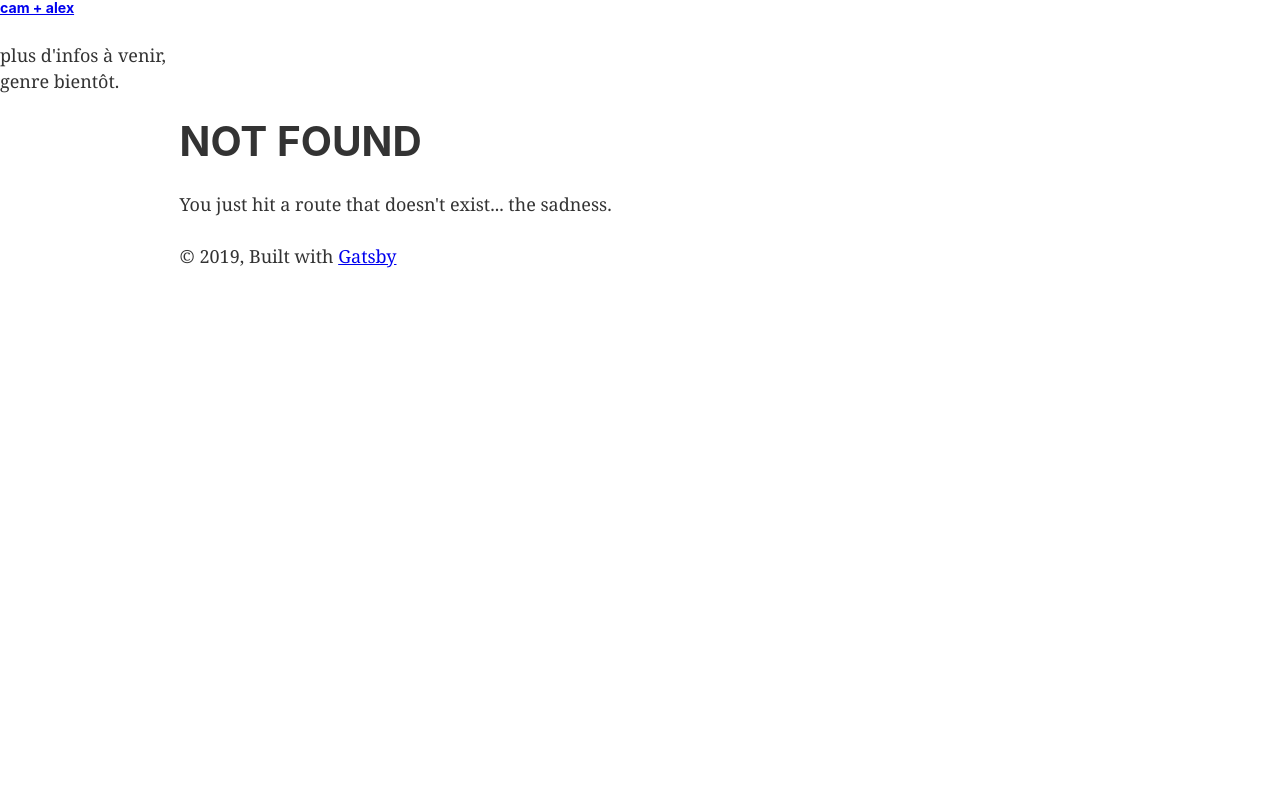
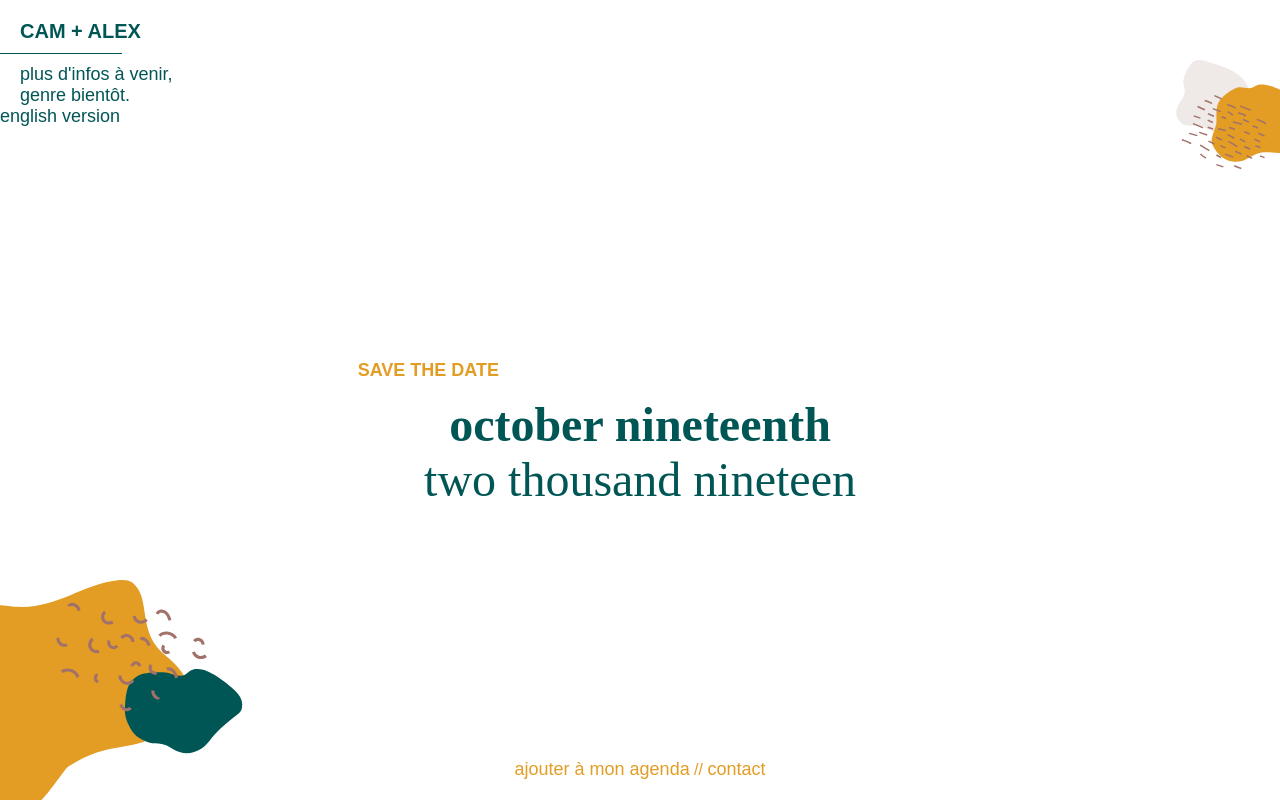
Before and after one commit to Camvillard/savethedate, a Gatsby site: page /october-nineteenth in a window 1280 px wide. Before the commit this address had no page. Built offline with nearby package versions, Linux system fonts and the light colour scheme; Gatsby itself is replaced by a stand-in of ours; a web font is replaced by a local one.

Commit message:
english link

```diff
--- a/src/components/header.js
+++ b/src/components/header.js
@@ -13,5 +13,6 @@ export default () => (
       {/* cam + alex */}
     </Link>
     <p id="header-tagline">plus d'infos à venir,<br/>genre bientôt.</p>
+    <Link to="/october-nineteenth" id="change-lang">english version</Link>
   </header>
 )
--- /dev/null
+++ b/src/components/savethedate-fr.jsx
@@ -0,0 +1,56 @@
+import React from "react";
+import { Link } from "gatsby";
+
+import SEO from "../components/seo";
+import Header from '../components/header';
+
+import '../styles/main.scss';
+import BlobOne from '../images/blobs-1.svg';
+import BlobTwo from '../images/blob-2.svg';
+
+// const {google} = require('googleapis');
+
+
+
+class SaveTheDateFr extends React.Component {
+
+
+  render() {
+    return (
+      <div>
+        <div id="main-content">
+
+          {/* blob one */}
+          <BlobOne id="blob-one"/>
+          <BlobTwo id="blob-two"/>
+
+          <Header />
+
+          {/* #date */}
+          <div id="date">
+            <h5 id="savethedate"><span>save the date</span></h5>
+            <h2 id="cinq" className="text-strong accent-text">dix neuf octobre</h2>
+            <h2 id="annee" className="text-normal accent-text">deux mille dix neuf</h2>
+          </div>
+          {/* /#date */}
+
+
+          {/* links */}
+          <div id="links">
+            <Link to="/" onClick={this.handleClick}>ajouter à mon agenda</Link>
+            <span>{' // '}</span>
+            <Link to="/nous-contacter">contact</Link>
+          </div>
+          {/* links */}
+
+        </div>
+        {/* /#main-content */}
+
+      </div>
+    )
+  }
+}
+
+
+
+export default SaveTheDateFr
--- /dev/null
+++ b/src/pages/october-nineteenth.jsx
@@ -0,0 +1,55 @@
+import React from "react";
+import { Link } from "gatsby";
+
+import SEO from "../components/seo";
+import Header from '../components/header';
+
+import '../styles/main.scss';
+import BlobOne from '../images/blobs-1.svg';
+import BlobTwo from '../images/blob-2.svg';
+
+
+
+class OctoberNineteenth extends React.Component {
+
+  render() {
+    return (
+      <div>
+        <SEO id="homepage" title="Home" keywords={[`gatsby`, `application`, `react`]} />
+
+        <div id="main-content">
+
+          {/* blob one */}
+          <BlobOne id="blob-one"/>
+          <BlobTwo id="blob-two"/>
+
+          <Header />
+
+          {/* #date */}
+          <div id="date">
+            <h5 id="savethedate"><span>save the date</span></h5>
+            <h2 id="cinq" className="text-strong accent-text">october nineteenth</h2>
+            <h2 id="annee" className="text-normal accent-text">two thousand nineteen</h2>
+          </div>
+          {/* /#date */}
+
+
+          {/* links */}
+          <div id="links">
+            <Link to="/" onClick={this.handleClick}>ajouter à mon agenda</Link>
+            <span>{' // '}</span>
+            <Link to="/nous-contacter">contact</Link>
+          </div>
+          {/* links */}
+
+        </div>
+        {/* /#main-content */}
+
+      </div>
+    )
+  }
+}
+
+
+
+export default OctoberNineteenth
```
